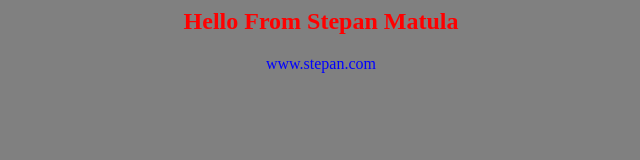
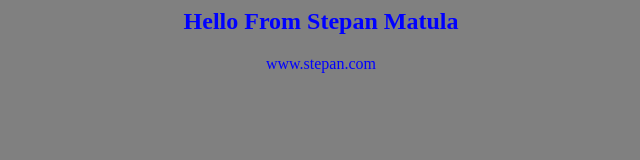
Before and after one commit to StepanMatula/app-for-jenkins, a plain HTML site: page index.html in a window 1280 px wide. Shown: the whole page, without its empty margins (319-959 px from the left). Drawn offline with Linux system fonts and the light colour scheme.

Commit message:
Update index.html

```diff
--- a/index.html
+++ b/index.html
@@ -1,7 +1,7 @@
 <html>
 <body bgcolor=gray>
 <center>
-<h2><font color=red>Hello From Stepan Matula</font></h2>
+<h2><font color=blue>Hello From Stepan Matula</font></h2>
 
 <font color=blue>www.stepan.com</font>
 </center>
```
